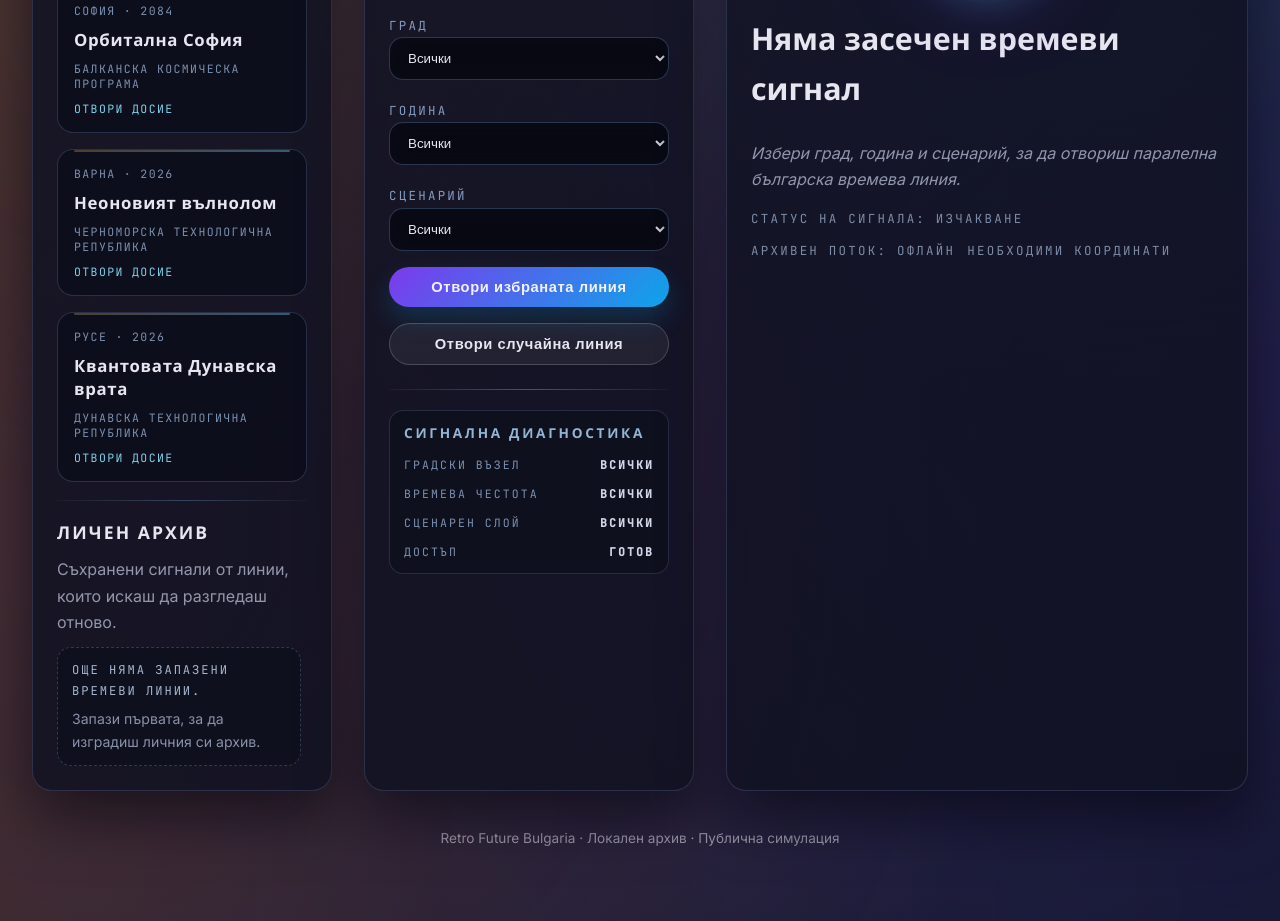
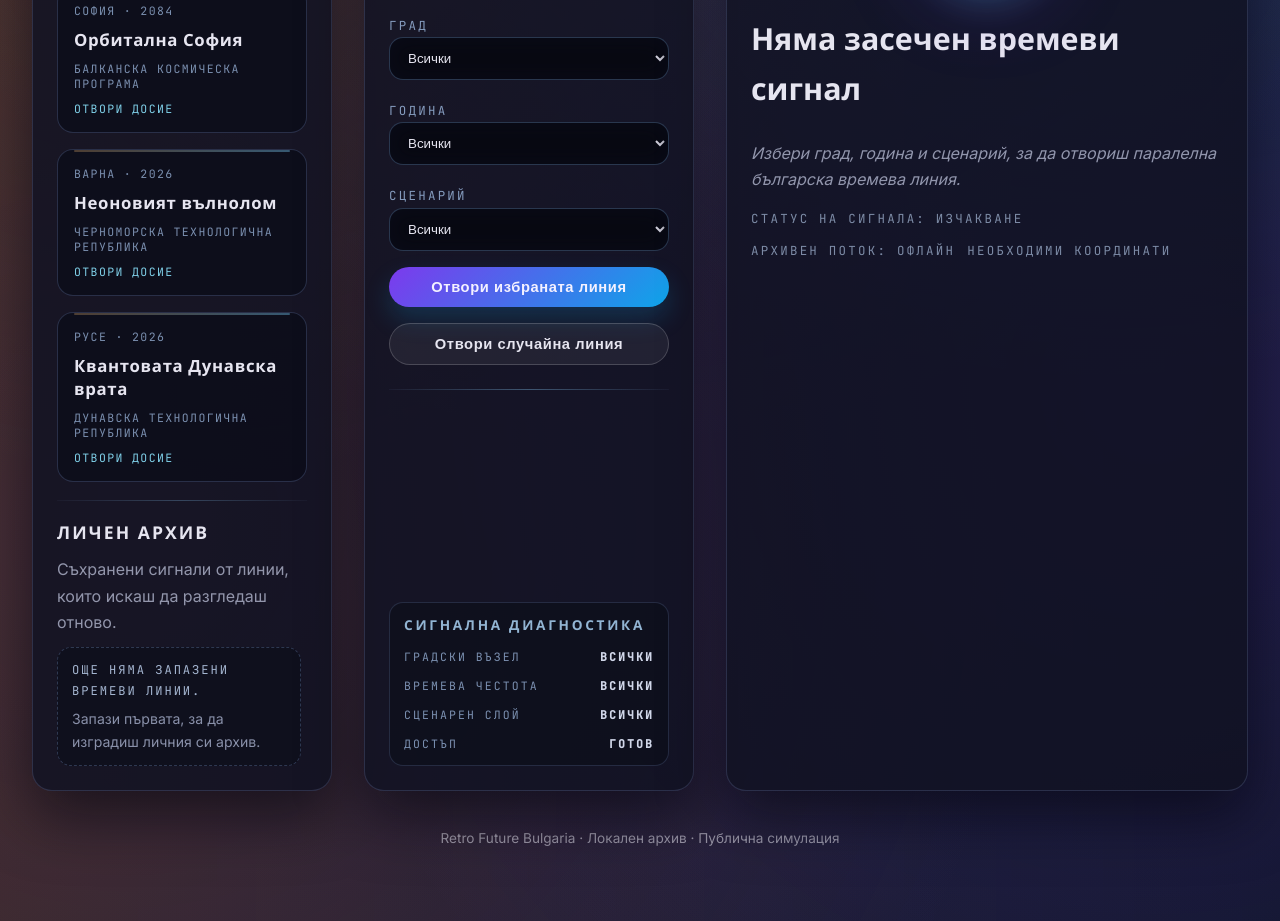
Before and after one commit to s-badev/retro-future-bulgaria, a website built with Vite: page index.html in a window 1280 px wide. Shown: the part 861-1782 px from the top of the page. Built offline with nearby package versions, Linux system fonts and the light colour scheme.

Commit message:
Fix dashboard column alignment

```diff
--- a/src/main.js
+++ b/src/main.js
@@ -85,6 +85,7 @@ app.innerHTML = `
     </section>
 
     <main class="content">
+      <div class="content-column left-column">
         <section class="featured card archive-panel" id="archive-panel">
           <div class="section-title">
             <h3>Избрани архиви</h3>
@@ -121,6 +122,8 @@ app.innerHTML = `
             </div>
           </div>
         </section>
+      </div>
+      <div class="content-column middle-column">
         <section class="controls card" id="controls">
           <div class="section-title">
             <h3>Избери координати</h3>
@@ -170,7 +173,8 @@ app.innerHTML = `
             </div>
           </div>
         </section>
-
+      </div>
+      <div class="content-column right-column">
         <section class="result card" id="result-card">
           <div class="empty-visual">
             <div class="orb"></div>
@@ -186,7 +190,7 @@ app.innerHTML = `
             <span>Необходими координати</span>
           </div>
         </section>
-
+      </div>
     </main>
 
     <footer>
--- a/src/styles/style.css
+++ b/src/styles/style.css
@@ -408,6 +408,22 @@ a {
   display: grid;
   gap: 32px;
   grid-template-columns: repeat(auto-fit, minmax(280px, 1fr));
+  align-items: stretch;
+}
+
+.content-column {
+  display: flex;
+  flex-direction: column;
+}
+
+.middle-column .controls {
+  flex: 1;
+  display: flex;
+  flex-direction: column;
+}
+
+.middle-column .coord-status {
+  margin-top: auto;
 }
 
 .card {
@@ -1059,7 +1075,7 @@ footer {
   .content {
     grid-template-columns: minmax(300px, 330px) minmax(320px, 360px) minmax(640px, 1fr);
     gap: 36px;
-    align-items: start;
+    align-items: stretch;
   }
 }
 
```
Lines whose indentation alone changed are shown as unchanged.
